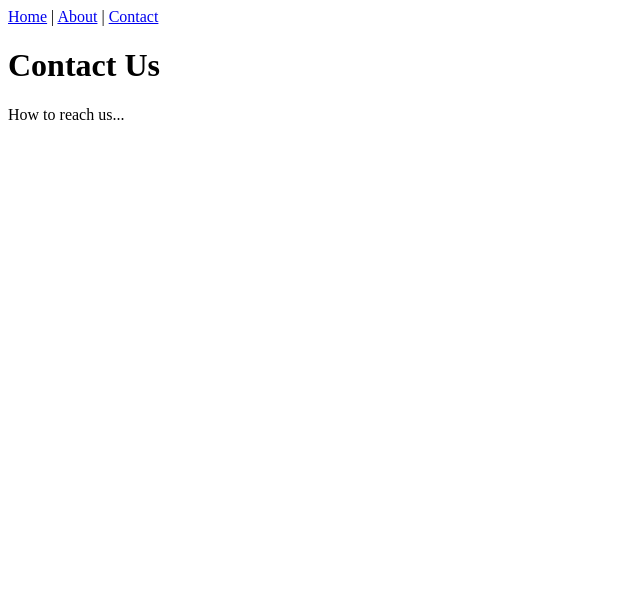
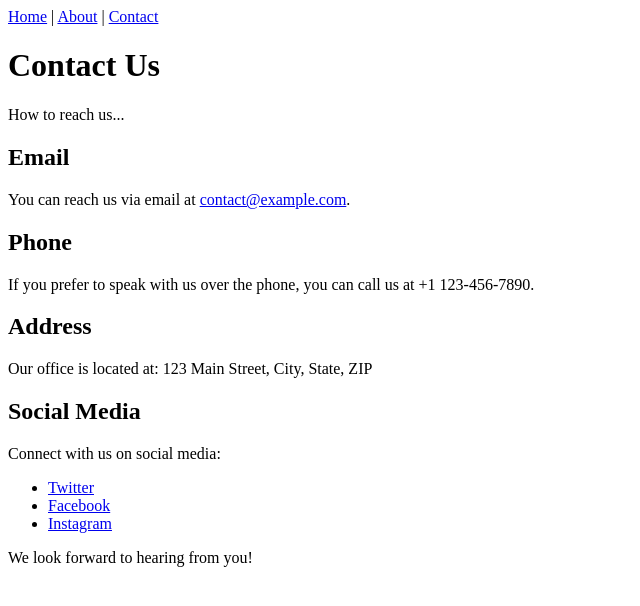
Before and after one commit to XL2/my-company-website, an Eleventy site: page contact.md in a window 1280 px wide. Shown: the whole page, without its empty margins (0-640 px from the left). Built offline with nearby package versions, Linux system fonts and the light colour scheme; Eleventy itself is replaced by a stand-in of ours; files that its build step writes are made by us from their sources.

Commit message:
Add Contact Text

```diff
--- a/contact.md
+++ b/contact.md
@@ -6,3 +6,22 @@ title: Contact
 # Contact Us
 
 How to reach us...
+
+## Email
+You can reach us via email at [contact@example.com](mailto:contact@example.com).
+
+## Phone
+If you prefer to speak with us over the phone, you can call us at +1 123-456-7890.
+
+## Address
+Our office is located at:
+123 Main Street,
+City, State, ZIP
+
+## Social Media
+Connect with us on social media:
+- [Twitter](https://twitter.com/example)
+- [Facebook](https://facebook.com/example)
+- [Instagram](https://instagram.com/example)
+
+We look forward to hearing from you!
```
